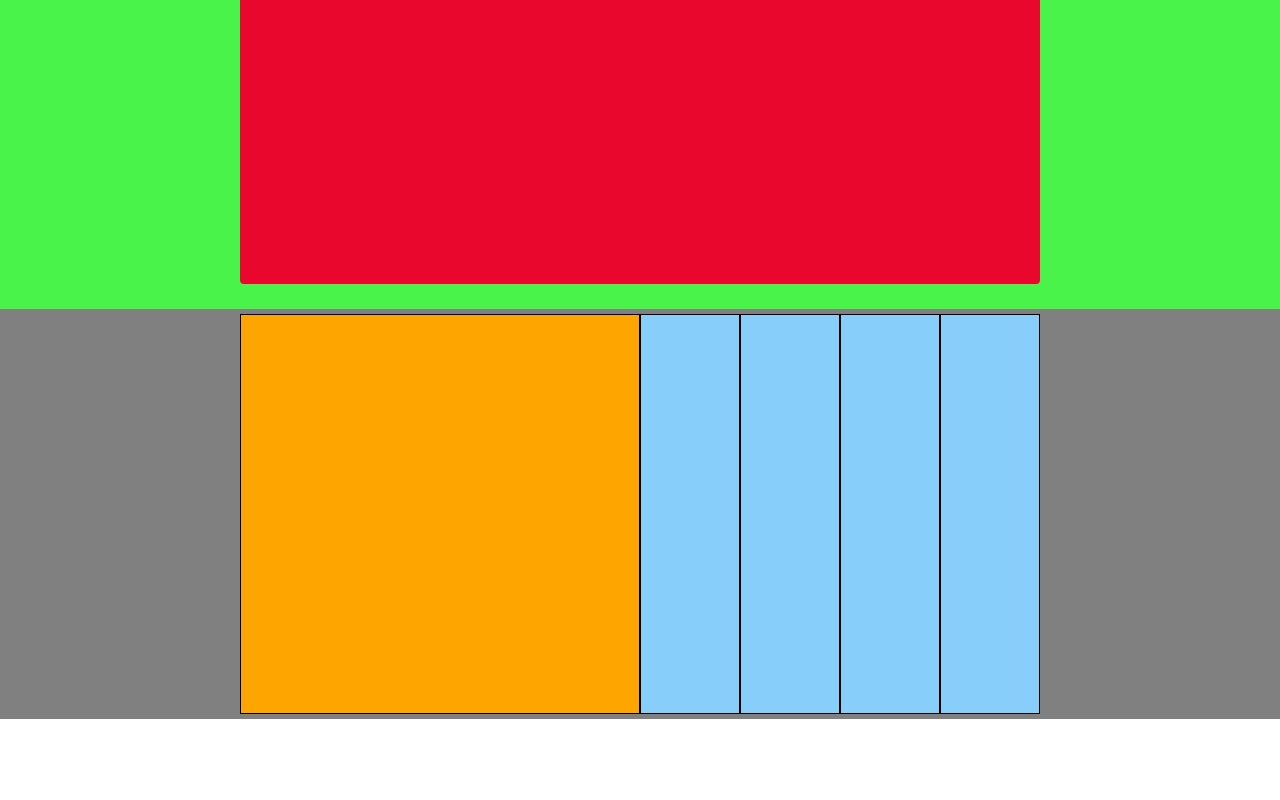
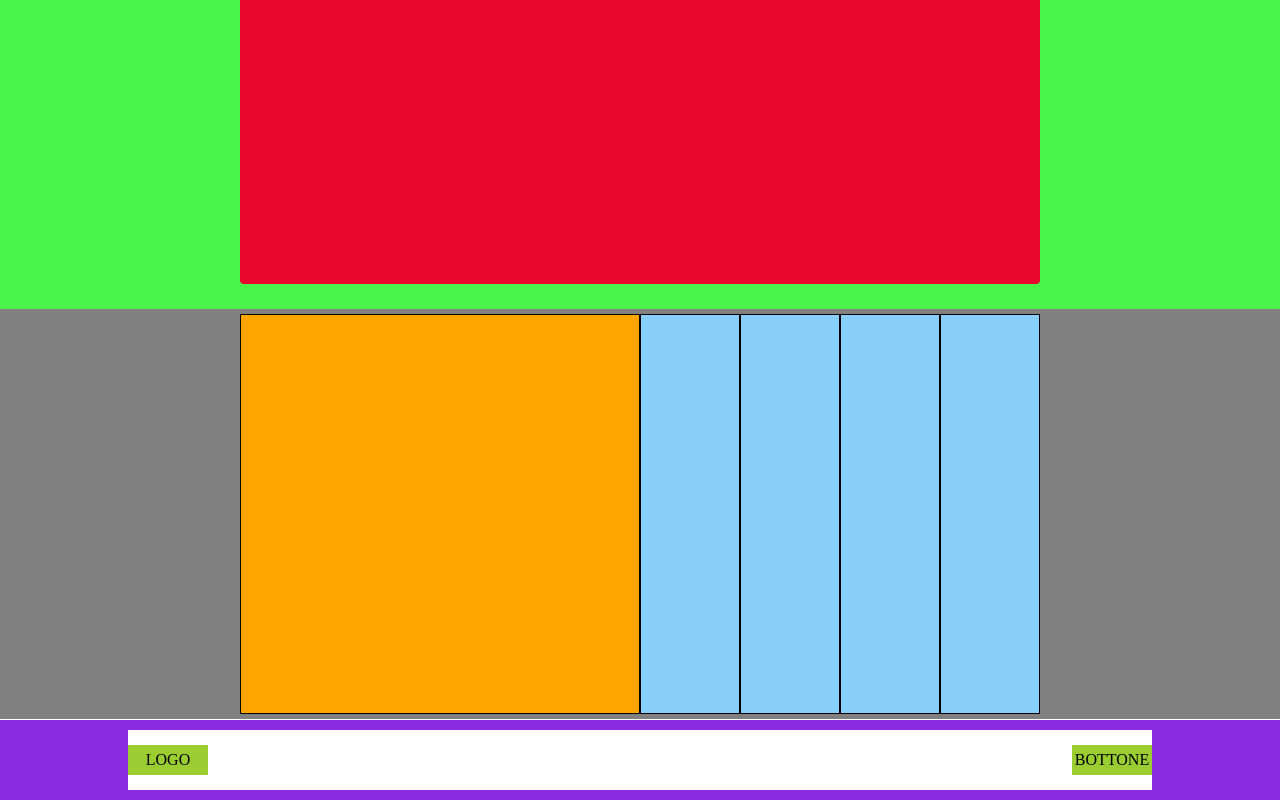
Before and after one commit to EvoX7/htmlcss-struttura-discord, a plain HTML site: page index.html in a window 1280 px wide. Shown: the part 1971-2771 px from the top of the page. Before the commit the page ends 2690 px from the top, so only its background shows below. Drawn offline with Linux system fonts and the light colour scheme.

```diff
--- a/css/style.css
+++ b/css/style.css
@@ -173,3 +173,37 @@ header {
     width: 100px;
     border: 1px solid black;
 }
+
+/* Footer */
+
+.container-footer {
+    display: flex;
+    align-items: center;
+    width: 100%;
+    height: 80px;
+    background-color: blueviolet;
+    margin-top: 1px;
+}
+
+.footer {
+    display: flex;
+    justify-content: space-between;
+    align-items: center;
+    width: 80%;
+    height: 60px;
+    margin: 0 auto;
+    background-color: rgb(255, 255, 255);
+}
+
+/* Contenuto footer  */
+
+/* Bottoni  */
+
+.bottoni {
+    display: inline-flex;
+    align-items: center;
+    justify-content: center;
+    width: 80px;
+    height: 30px;
+    background-color: yellowgreen;
+}
--- a/index.html
+++ b/index.html
@@ -78,8 +78,16 @@
         </section>
     </main>
 
+
+    <!-- Footer -->
     <footer>
+        <div class="container-footer">
+            <div class="footer">
+                <div class="bottoni">LOGO</div>
+                <div class="bottoni">BOTTONE</div>
+            </div>
 
+        </div>
     </footer>
 </body>
 
```
